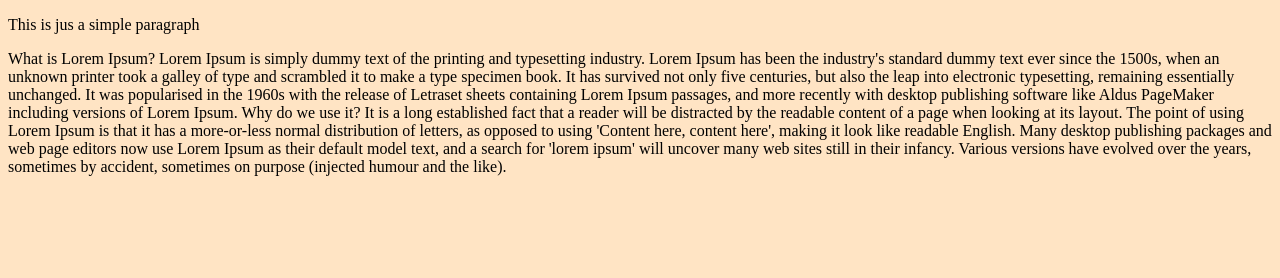
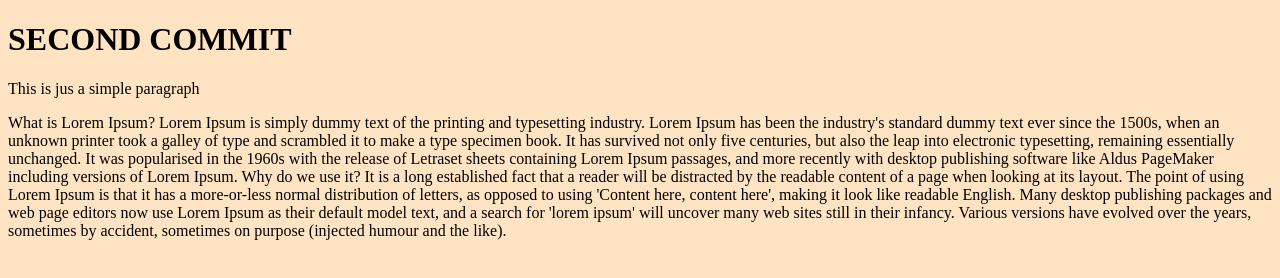
Before and after one commit to Temitope6360/MY-WEB-SITE, a plain HTML site: page index.html in a window 1280 px wide. Drawn offline with Linux system fonts and the light colour scheme.

Commit message:
REmodified html file

```diff
--- a/index.html
+++ b/index.html
@@ -7,6 +7,7 @@
     </head>
 
     <body>
+        <h1>SECOND COMMIT</h1>
         <p class="para_one">This is jus a simple paragraph</p>
         <p>What is Lorem Ipsum?
             Lorem Ipsum is simply dummy text of the printing
```
